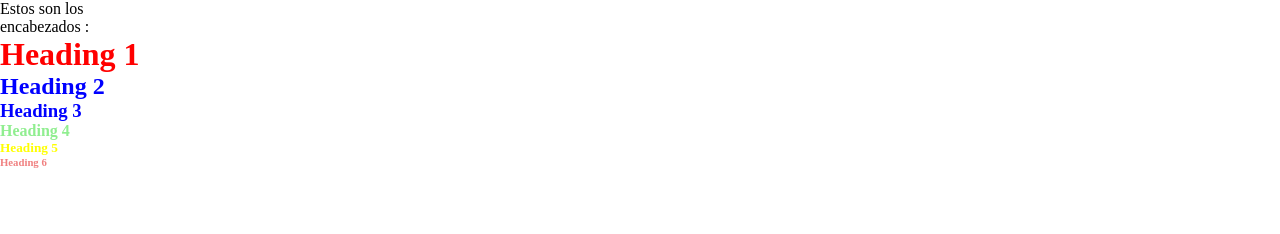
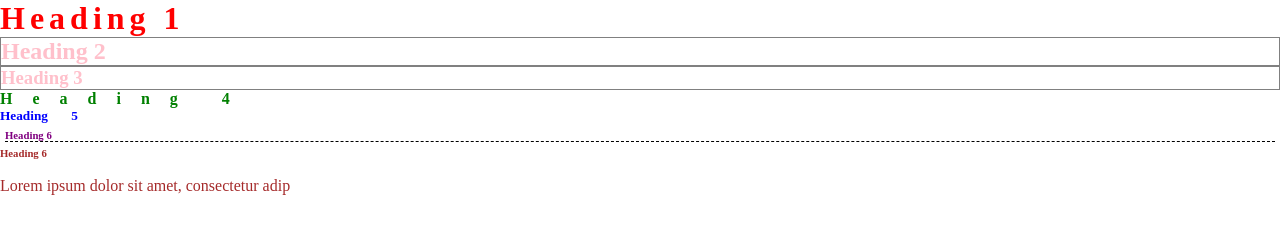
Before and after one commit to EduP217/CEE_LeoncioPrado_Template, a website built with Vite: page src/lecciones/clase1/index.html in a window 1280 px wide. Built offline with nearby package versions, Linux system fonts and the light colour scheme.

Commit message:
changes in clase 1

```diff
--- a/src/lecciones/clase1/estilos.css
+++ b/src/lecciones/clase1/estilos.css
@@ -1,32 +1,35 @@
-/* Referenciados de estilos */
-h6 {
-    color: purple;
+/* Estilos Globales */
+* {
+    margin: 0;
+    color: brown;
 }
 
-/* Por ID */
-#heading1 {
-    color: red;
+h4 {
+    color: green;
+    letter-spacing: 20px;
 }
 
-/* Por Atributo Clase */
-.colorazul {
-    color: blue;
+/* Estilos por ID */
+#cabecera1 {
+    color: red;
+    letter-spacing: 5px;
 }
 
-/* Por cualquier atributo */
-[title="heading1"] {
-    color: lightgreen;
+/* Estilos por Clase */
+.cabecera-border {
+    color: pink;
+    border: 1px solid gray;
 }
 
-/* Por Nombre de elemento HTML */
-h5 {
-    color: yellow;
+/* Estilos por Atributo */
+[title="Cabecera5"] {
+    color: blue;
+    word-spacing: 20px;
 }
 
-h6 {
-    color: lightcoral;
+/* Estilos por Pseudo Clase */
+hgroup :nth-child(6) {
+    color: purple;
+    margin: 5px;
+    border-bottom: 1px dashed black;
 }
-
-* {
-    margin: 0;
-}
--- a/src/lecciones/clase1/index.html
+++ b/src/lecciones/clase1/index.html
@@ -1,36 +1,46 @@
 <!DOCTYPE html>
-<html lang="es">
-    <head>
-        <meta name="titulo" content="Leccion | Clase 1" />
-        <meta name="descripcion" content="Esta es la leccion Clase 1 del curso de taller de programacion." />
-        <title>Leccion | Clase 1</title>
+<html lang="es"> <!-- Elemento HTML Inicia -->
+    <head> <!-- Elemento HEAD Inicia -->
+        <meta charset="UTF-8" />
+        <meta http-equiv="X-UA-Compatible" content="IE=edge" />
+        <meta name="viewport" content="width=device-width, initial-scale=1.0" />
 
-        <!-- Enlazando hoja de estilos.css -->
+        <!-- Metas de mi sitio | clase 1 -->
+        <meta name="author" content="Eduardo Prieto" />
+        <meta name="description" content="Ejemplo de HTML5 y CSS3" />
+        <meta name="keywords" content="HTML5, CSS3, Javascript" />
+        <meta name="title" content="Clase 1" />
+
+        <!-- Elemento TITLE -->
+        <title>Clase 1 | Comercio Electrónico Leoncio Prado</title>
+
+        <!-- Capas de Estilos -->
         <link rel="stylesheet" href="estilos.css" />
-    </head>
-    <body>
-        <header>
-            <div>
-                Estos son los <br />
-                encabezados :
-                <hgroup>
-                    <h1 id="heading1">Heading 1</h1>
-                    <h2 class="colorazul">Heading 2</h2>
-                    <h3 class="colorazul">Heading 3</h3>
-                    <h4 title="heading1">Heading 4</h4>
-                    <h5>Heading 5</h5>
-                    <h6>Heading 6</h6>
-                </hgroup>
-            </div>
-        </header>
-        <nav>
+    </head> <!-- Elemento HEAD Finaliza -->
+    <body> <!-- Elemento BODY Inicia -->
+        <header> <!-- Elemento HEADER Inicia -->
 
-        </nav>
-        <main>
+        </header> <!-- Elemento HEADER Finaliza -->
+        <nav> <!-- Elemento NAV Inicia -->
 
-        </main>
-        <footer>
+        </nav> <!-- Elemento NAV finaliza -->
+        <main> <!-- Elemento MAIN Inicia -->
+            <hgroup>
+                <h1 id="cabecera1">Heading 1</h1>
+                <h2 class="cabecera-border">Heading 2</h2>
+                <h3 class="cabecera-border">Heading 3</h3>
+                <h4>Heading 4</h4>
+                <h5 title="Cabecera5">Heading 5</h5>
+                <h6>Heading 6</h6>
+                <h6>Heading 6</h6>
+            </hgroup>
+            <br />
+            <p>
+                Lorem ipsum dolor sit amet, consectetur adip
+            </p>
+        </main> <!-- Elemento MAIN Finaliza -->
+        <footer> <!-- Elemento FOOTER Inicia -->
 
-        </footer>
-    </body>
-</html>
+        </footer> <!-- Elemento FOOTER finaliza -->
+    </body> <!-- Elemento BODY Finaliza -->
+</html> <!-- Elemento HTML Finaliza -->
```
